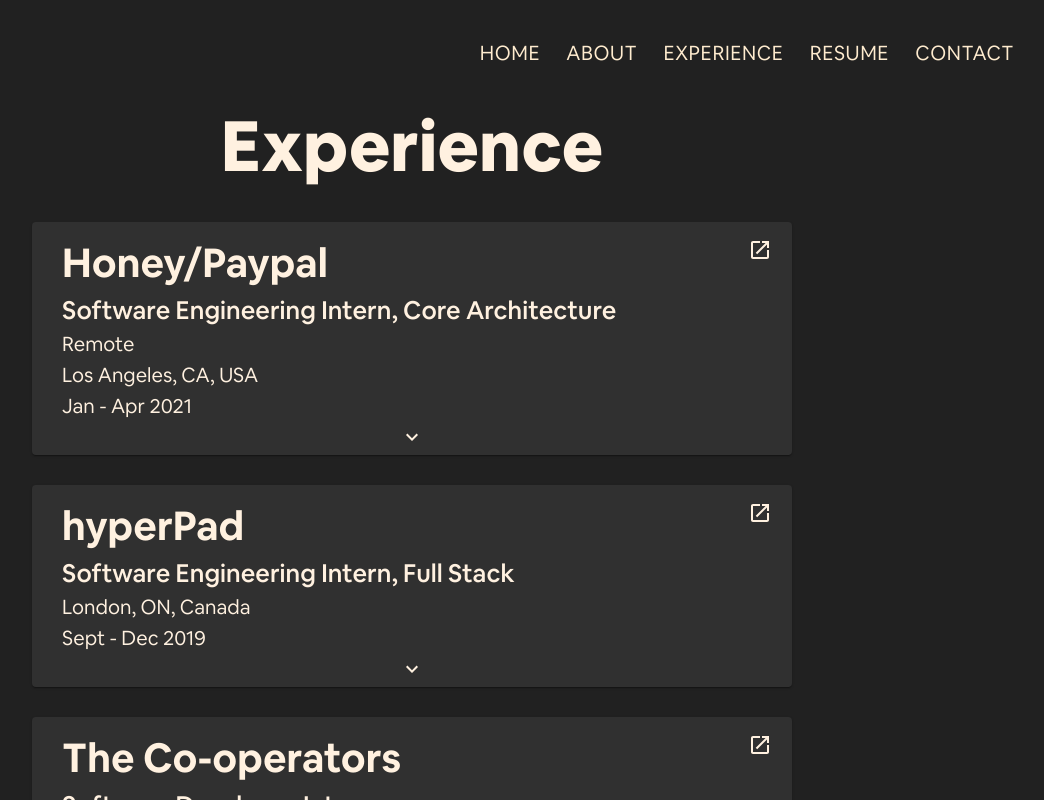
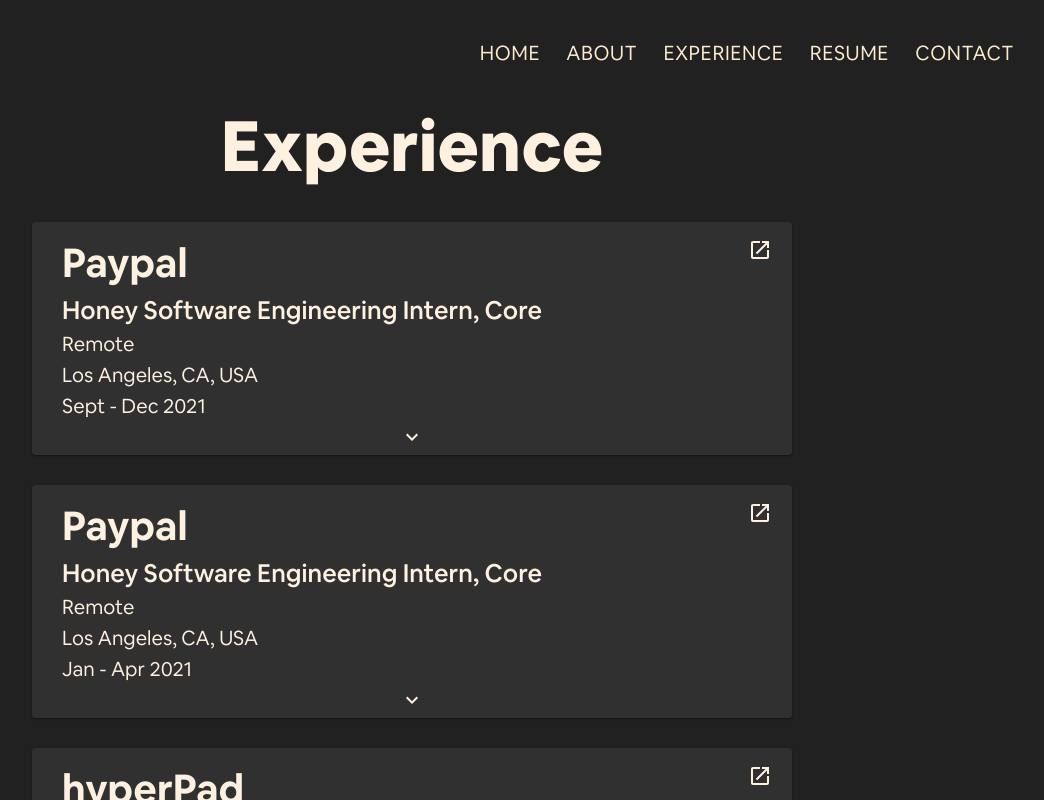
Before and after one commit to ethanjiang4/personal-website, a React (Create React App) app: page / in a window 1280 px wide. Both pictures are taken after a click on the button "EXPERIENCE". Shown: the top 800 px of the page, without its empty margins (228-1272 px from the left). Built offline with nearby package versions, Linux system fonts and the light colour scheme.

Commit message:
updated for 2021!

```diff
--- a/src/components/AboutPage.js
+++ b/src/components/AboutPage.js
@@ -6,7 +6,7 @@
     return(
         <Wrapper>
             <MainTitle>About</MainTitle>
-            <Subtitle>I'm Ethan Jiang, a fourth year Computer Science student at UWaterloo graduating in Spring 2022. I have experience with Docker + Kubernetes, building APIs, full stack web apps, native iOS apps, and websites. I'm an all-around software generalist who loves picking up new things.</Subtitle>
+            <Subtitle>I'm Ethan Jiang, a final year Computer Science student at UWaterloo graduating in Spring 2022. I have experience with Docker + Kubernetes pipelines, building APIs from scratch, full stack web apps, native iOS apps, and websites. I'm an all-around software generalist who loves picking up new things.</Subtitle>
             <Subtitle2>Aside from software engineering, I have over 5 years of experience with competitive public speaking, debate, and Model United Nations. I've also been performing magic and cardistry for over 8 years, and I'm the President of the UWaterloo Magic & Cardistry Club!</Subtitle2>
         </Wrapper>
     )
--- a/src/components/ExperiencePage.js
+++ b/src/components/ExperiencePage.js
@@ -13,17 +13,35 @@
     const [showExp2, setExp2] = useState(false);
     const [showExp3, setExp3] = useState(false);
     const [showExp4, setExp4] = useState(false);
+    const [showExp5, setExp5] = useState(false);
 
     return (
         <Wrapper>
             <MainTitle>Experience</MainTitle>
             <ExpCards>
+            <ExpCard>
+                    <OpenNewButton onClick={() => { window.open('https://joinhoney.com', '_blank') }}>
+                        <OpenNewIcon />
+                    </OpenNewButton>
+                    <ExpCardTitle>Paypal</ExpCardTitle>
+                    <ExpCardSubtitle>Honey Software Engineering Intern, Core</ExpCardSubtitle>
+                    <ExpCardDesc>Remote</ExpCardDesc>
+                    <ExpCardDesc>Los Angeles, CA, USA</ExpCardDesc>
+                    <ExpCardDesc>Sept - Dec 2021</ExpCardDesc>
+                    {showExp5 && <MoreExpCardDesc>
+                        • Currently working hard!{"\n"}
+                    </MoreExpCardDesc>}
+                    <ShowMoreButton onClick={() => { showExp5 ? setExp5(false) : setExp5(true) }}>
+                        {!showExp5 && <ExpandMoreIcon />}
+                        {showExp5 && <ExpandLessIcon />}
+                    </ShowMoreButton>
+                </ExpCard>
                 <ExpCard>
                     <OpenNewButton onClick={() => { window.open('https://joinhoney.com', '_blank') }}>
                         <OpenNewIcon />
                     </OpenNewButton>
-                    <ExpCardTitle>Honey/Paypal</ExpCardTitle>
-                    <ExpCardSubtitle>Software Engineering Intern, Core Architecture</ExpCardSubtitle>
+                    <ExpCardTitle>Paypal</ExpCardTitle>
+                    <ExpCardSubtitle>Honey Software Engineering Intern, Core</ExpCardSubtitle>
                     <ExpCardDesc>Remote</ExpCardDesc>
                     <ExpCardDesc>Los Angeles, CA, USA</ExpCardDesc>
                     <ExpCardDesc>Jan - Apr 2021</ExpCardDesc>
@@ -140,6 +158,25 @@
                     <ProjectRow>
                         <TechChip variant="outlined" label="ARKit" />
                         <TechChip variant="outlined" label="Swift" />
+                    </ProjectRow>
+                </ExpCard>
+                <ExpCard>
+                    <OpenNewButton onClick={() => { window.open('https://github.com/Stephen-Choi/insurrection', '_blank') }}>
+                        <OpenNewIcon />
+                    </OpenNewButton>
+                    <ExpCardTitle>Insurrection</ExpCardTitle>
+                    <ExpCardSubtitle>Software Architecture Group Project</ExpCardSubtitle>
+                    <ExpCardDesc>
+                        • Mobile version of the deception card game, "Coup" for Android.{"\n"}
+                        • Designed and implemented Firebase Realtime database and networking code for online play.{"\n"}
+                        • Designed and implemented various player actions.{"\n"}
+                        • Received 100% for final documentation and demo.{"\n"}
+                        • <a href="https://play.google.com/store/apps/details?id=com.game.insurrectiongame" target="_blank">Download from Google Play!</a>{"\n"}
+                    </ExpCardDesc>
+                    <ProjectRow>
+                        <TechChip variant="outlined" label="Android" />
+                        <TechChip variant="outlined" label="Firebase" />
+                        <TechChip variant="outlined" label="Kotlin" />
                     </ProjectRow>
                 </ExpCard>
                 <ExpCard>
--- a/src/components/HomePage.js
+++ b/src/components/HomePage.js
@@ -6,7 +6,8 @@
     return(
         <Wrapper>
             <MainTitle>Hey, I'm Ethan!</MainTitle>
-            <Subtitle>Welcome to my site. I'm a fourth year UWaterloo Computer Science student, graduating in Spring 2022.</Subtitle>
+            <Subtitle>Welcome to my site. I'm a UWaterloo Computer Science student, graduating in Spring 2022.</Subtitle>
+            <Subtitle>Currently seeking full time work!</Subtitle>
         </Wrapper>
     )
 }
```
